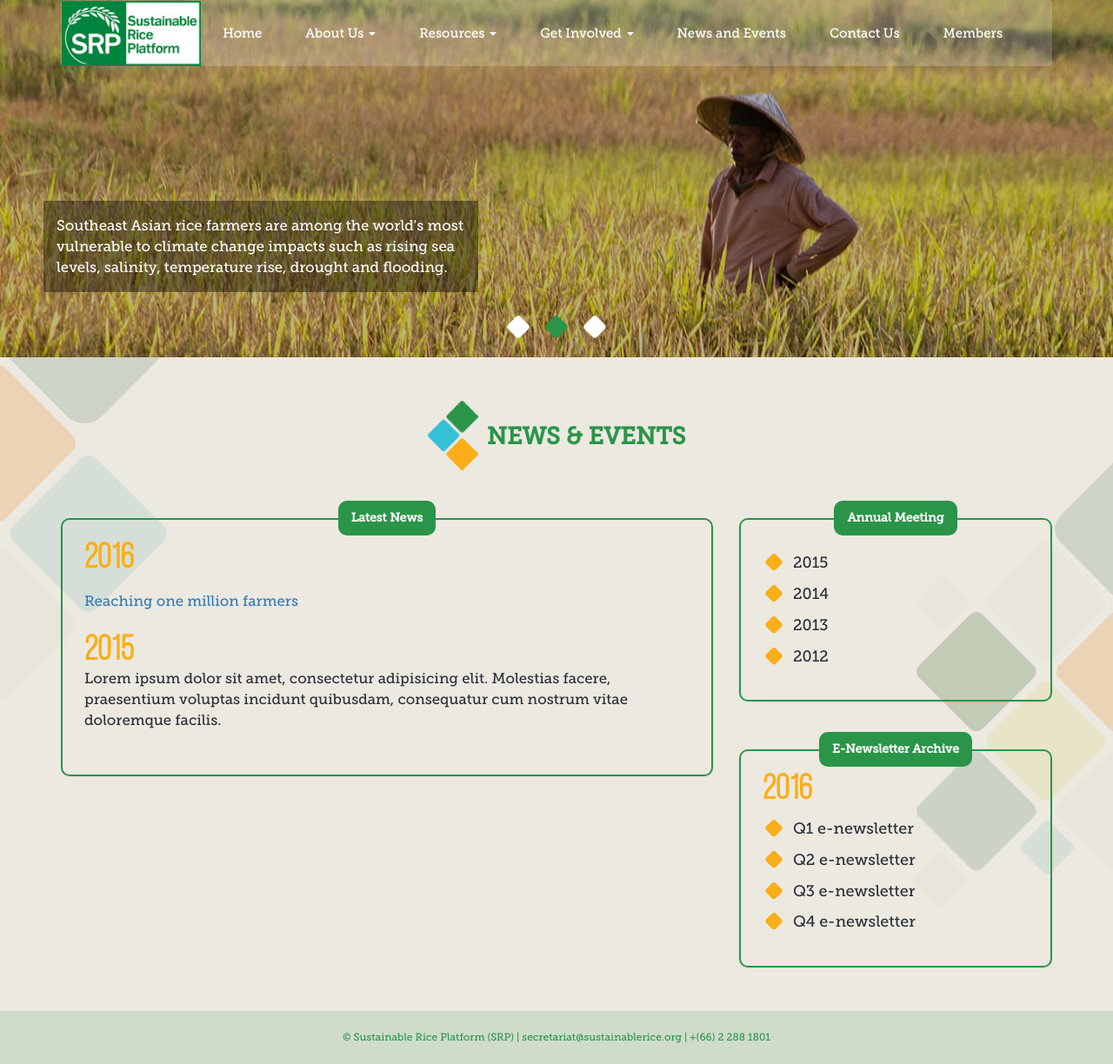
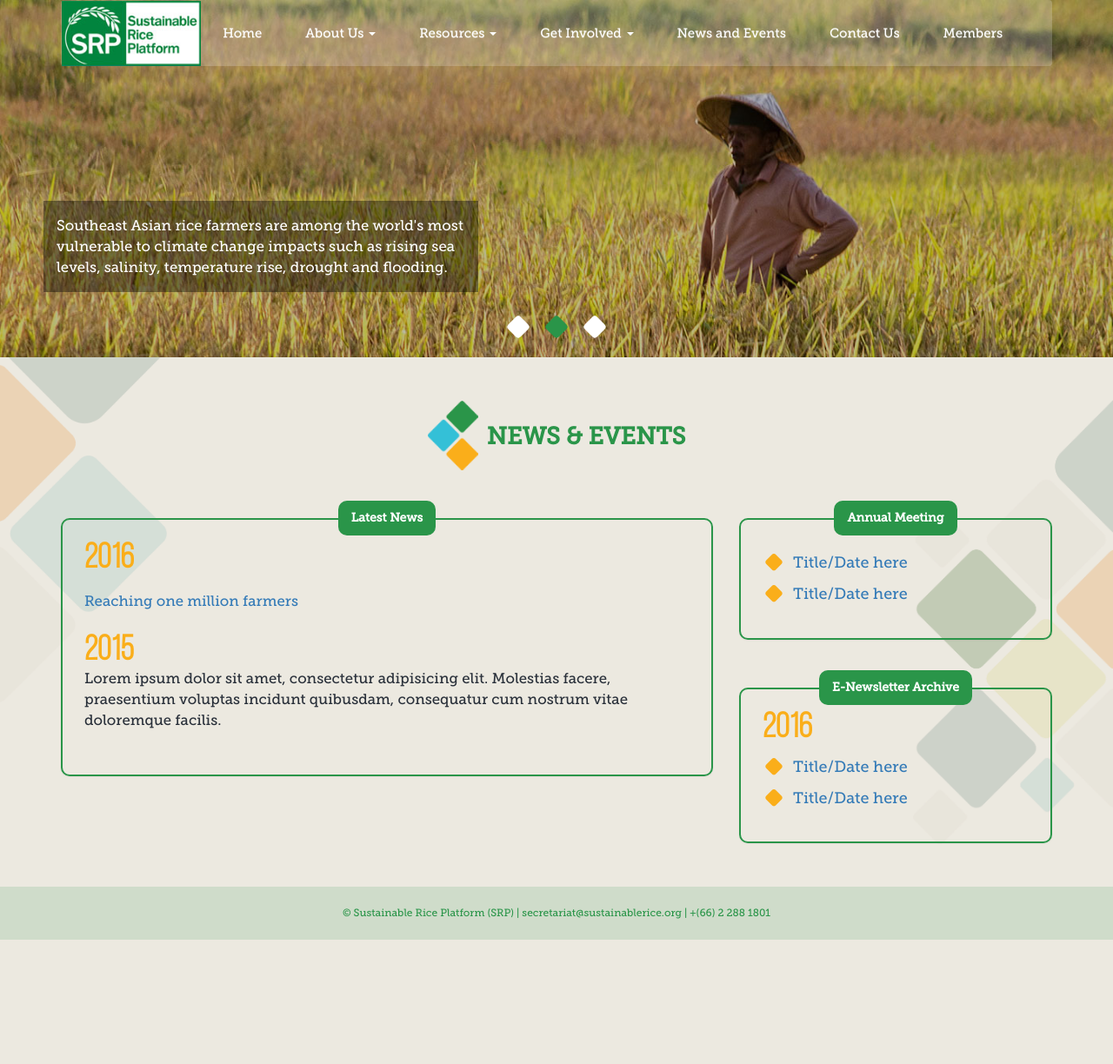
Before and after one commit to sustainablericeplatform/sustainablericeplatform.github.io, a Jekyll site: the page built from News-and-Events/index.html, in a window 1280 px wide. Shown: the whole page at 87% size. Built offline with Jekyll 4.4.1, drawn with Linux system fonts in a browser that asks for light colours; after the commit the page ends 1081 px from its top, so only the background shows below that.

Commit message:
Update index.html

```diff
--- a/News-and-Events/index.html
+++ b/News-and-Events/index.html
@@ -35,10 +35,8 @@
                     </div>
                     <div class="panel-body">
                         <ul class="srp-list">
-                            <li><i class="fa fa-square"></i>2015</li>
-                            <li><i class="fa fa-square"></i>2014</li>
-                            <li><i class="fa fa-square"></i>2013</li>
-                            <li><i class="fa fa-square"></i>2012</li>
+                            <li><i class="fa fa-square"></i> <a href="link-here">Title/Date here</a></li>
+                            <li><i class="fa fa-square"></i> <a href="link-here">Title/Date here</a></li>
                         </ul>
                     </div>
                 </div>
@@ -49,10 +47,8 @@
                     <div class="panel-body">
                         <h1 class="year">2016</h1>
                         <ul class="srp-list">
-                            <li><i class="fa fa-square"></i>Q1 e-newsletter</li>
-                            <li><i class="fa fa-square"></i>Q2 e-newsletter</li>
-                            <li><i class="fa fa-square"></i>Q3 e-newsletter</li>
-                            <li><i class="fa fa-square"></i>Q4 e-newsletter</li>
+                            <li><i class="fa fa-square"></i> <a href="link-here">Title/Date here</a></li>
+                            <li><i class="fa fa-square"></i> <a href="link-here">Title/Date here</a></li>
                         </ul>
                     </div>
                 </div>
```
